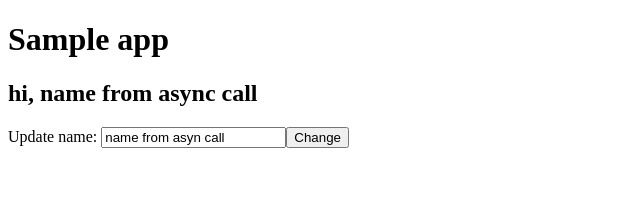
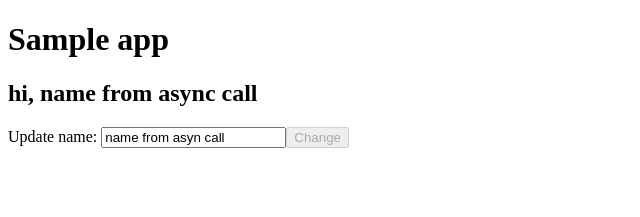
Before and after one commit to dkgian/test-app-react-ts, a React app: page / in a window 1280 px wide. Shown: the top 217 px of the page, without its empty margins (0-640 px from the left). Built offline with nearby package versions, Linux system fonts and the light colour scheme.

Commit message:
added validator for disable the button

```diff
--- a/src/app.tsx
+++ b/src/app.tsx
@@ -21,6 +21,20 @@ export const App = () => {
     setName(editingName);
   };
 
+  const shouldDisableButton = () => {
+    const containUppercaseRegex = /[A-Z]/;
+    const containNumberRegex = /[0-9]/;
+    const containSpecialCharacter = /[.,@,_]/;
+
+    return (
+      editingName === "" ||
+      editingName === name ||
+      !editingName.match(containUppercaseRegex) ||
+      !editingName.match(containNumberRegex) ||
+      !editingName.match(containSpecialCharacter)
+    );
+  };
+
   return (
     <>
       <HelloComponent userName={name} />
@@ -30,7 +44,7 @@ export const App = () => {
         editingName={editingName}
         onNameUpdate={onNameUpdate}
         onEditingNameUpdate={setEditingName}
-        disabled={editingName === "" || editingName === name}
+        disabled={shouldDisableButton()}
       />
     </>
   );
```
